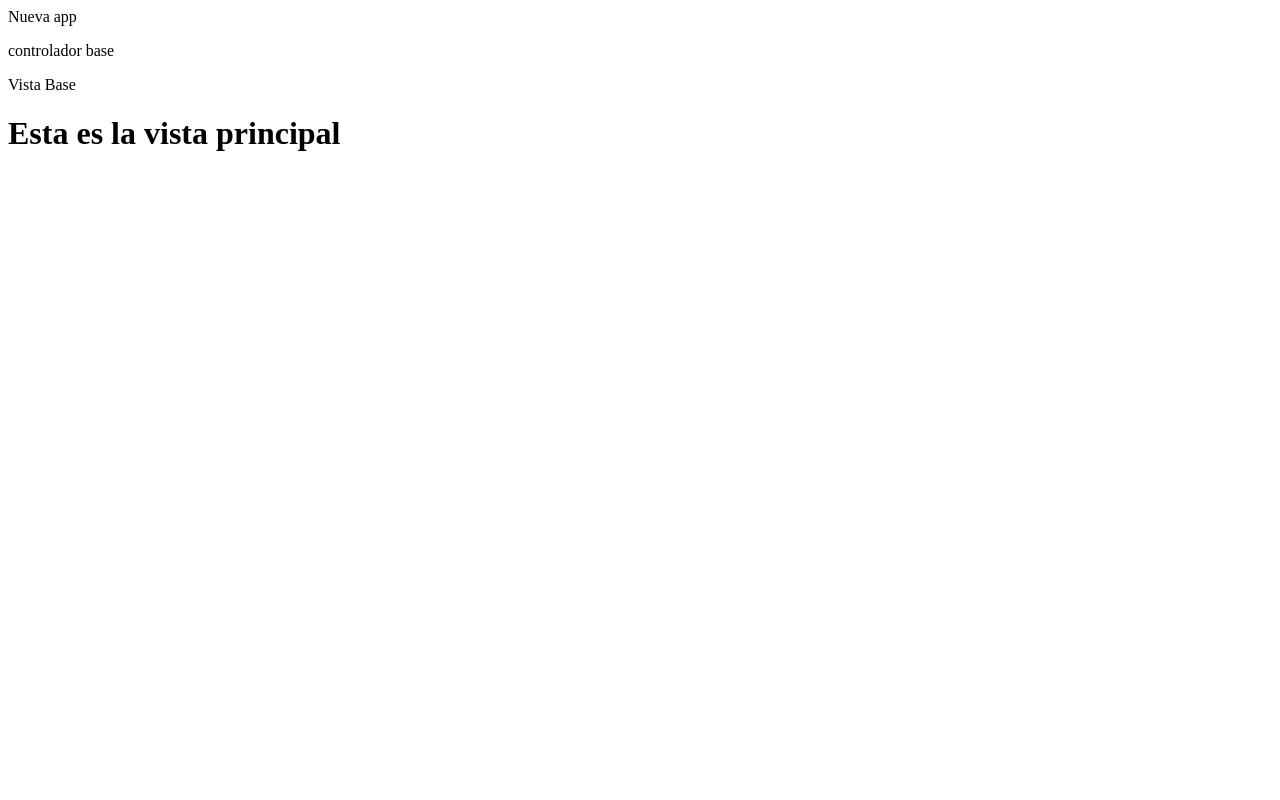
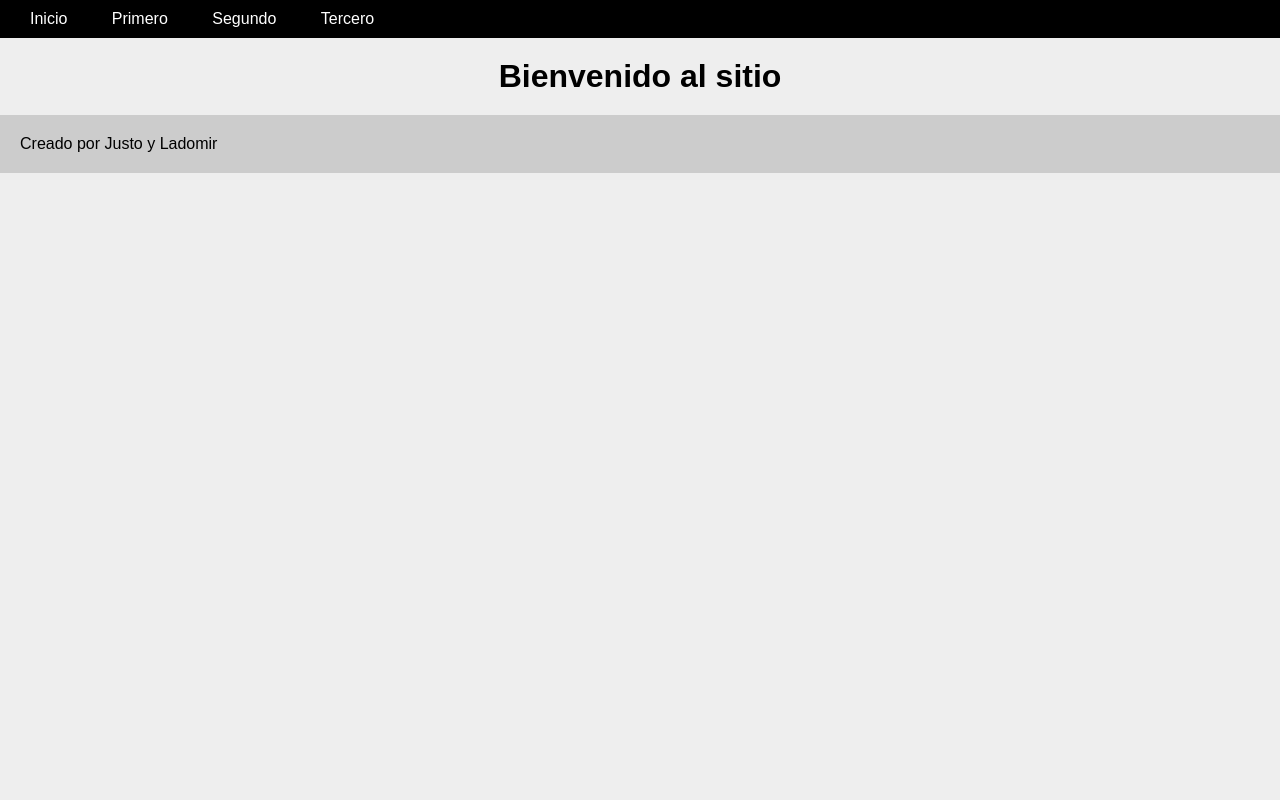
Before and after one commit to jrbermudezs/santaana, a PHP site: page /main in a window 1280 px wide. Run offline with PHP 8.4, Linux system fonts and the light colour scheme.

Commit message:
vistaccs

```diff
--- a/libs/app.php
+++ b/libs/app.php
@@ -3,12 +3,20 @@ require_once 'controllers/errores.php';
 class App
 {
     function __construct(){
-        echo "<p> Nueva app</p>";
+        //echo "<p> Nueva app</p>";
 
-        $url = $_GET['url'];
+        $url = isset($_GET['url']) ? $_GET['url']: null;
         $url = rtrim($url, '/');
         $url = explode('/', $url);
 
+        if (empty($url[0])) {
+            # code...
+            $archivoController= 'controllers/main.php';
+            require_once $archivoController;
+            $controller = new main();
+            return false;
+        }else {
+            # code...
                 //var_dump($url);
                 $archivoController= 'controllers/' . $url[0] . '.php';
                 if (file_exists($archivoController)) {
@@ -21,4 +29,6 @@ class App
                     $controller = new Errores();
                 }
         }
+
     }
+}
--- a/libs/controller.php
+++ b/libs/controller.php
@@ -3,7 +3,7 @@
 class Controller{
 
     function __construct(){
-        echo "controlador base";
+        //echo "controlador base";
         $this->view = new View();
     }
 }
--- a/libs/view.php
+++ b/libs/view.php
@@ -3,7 +3,7 @@
 class View{
 
     function __construct(){
-        echo "<p>Vista Base</p>";
+        //echo "<p>Vista Base</p>";
     }
     function render($nombre){
         require 'views/' .$nombre . '.php';
--- /dev/null
+++ b/public/css/style.css
@@ -0,0 +1,37 @@
+*{
+    padding: 0;
+    margin: 0;
+}
+body{
+    font-family: Arial, Helvetica, sans-serif;
+    background-color: #eee;
+}
+#header{
+    background: black;
+    padding: 10px;
+}
+#header ul li{
+    list-style: none;
+    display: inline;
+    padding: 10px;
+}
+#header ul li a{
+    color: white;
+    text-decoration: none;
+    padding: 10px;
+}
+#footer{
+    background-color: #ccc;
+    padding: 20px;
+}
+#main{
+    padding: 20px;
+    width: 500px;
+    margin: 0 auto;
+}
+.center{
+    text-align: center;
+}
+.error{
+    color: red;
+}
--- /dev/null
+++ b/views/footer.php
@@ -0,0 +1,5 @@
+<div id="footer">
+    <p>Creado por Justo y Ladomir</p>
+</div>
+</body>
+</html>
--- /dev/null
+++ b/views/header.php
@@ -0,0 +1,18 @@
+<!DOCTYPE html>
+<html lang="en">
+<head>
+    <meta charset="UTF-8">
+    <meta http-equiv="X-UA-Compatible" content="IE=edge">
+    <meta name="viewport" content="width=device-width, initial-scale=1.0">
+    <title>Document</title>
+    <link rel="stylesheet" href="public/css/style.css">
+</head>
+<body>
+    <div id="header">
+        <ul>
+            <li><a href="main">Inicio</a></li>
+            <li><a href="primero">Primero</a></li>
+            <li><a href="segundo">Segundo</a></li>
+            <li><a href="tercero">Tercero</a></li>
+        </ul>
+    </div>
--- a/views/main/index.php
+++ b/views/main/index.php
@@ -1,12 +1,5 @@
-<!DOCTYPE html>
-<html lang="en">
-<head>
-    <meta charset="UTF-8">
-    <meta http-equiv="X-UA-Compatible" content="IE=edge">
-    <meta name="viewport" content="width=device-width, initial-scale=1.0">
-    <title>Document</title>
-</head>
-<body>
-    <h1>Esta es la vista principal</h1>
-</body>
-</html>
+<?php require 'views/header.php'; ?>
+<div id="main">
+    <h1 class='center'>Bienvenido al sitio</h1>
+</div>
+<?php require 'views/footer.php'; ?>
```
Also changed, not shown: views/errores/index.php (+5 -12 lines), .htaccess. Lines whose indentation alone changed are shown as unchanged.
